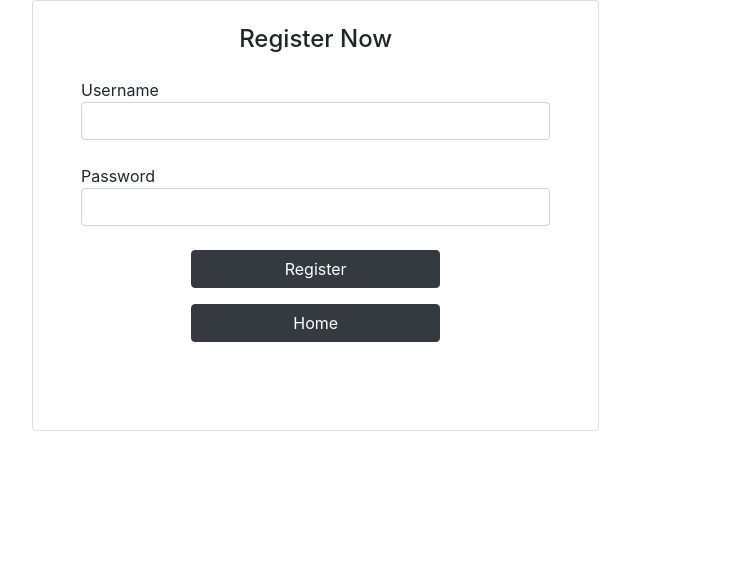
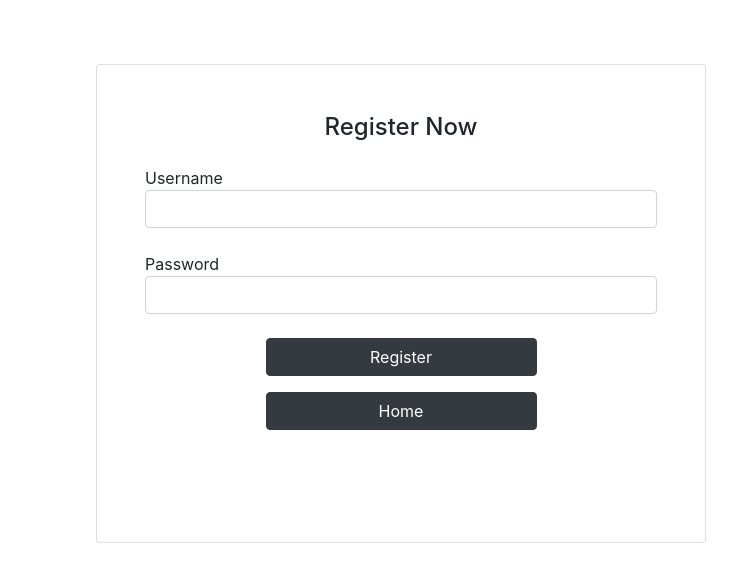
Before and after one commit to reidemeister94/BudgetingWebsite, a Vue app in the folder client/: page /register in a window 1280 px wide. Shown: the top 582 px of the page, without its empty margins (239-976 px from the left). Built offline with nearby package versions, Linux system fonts and the light colour scheme.

Commit message:
sidebar displayed correctly

```diff
--- a/client/src/App.vue
+++ b/client/src/App.vue
@@ -16,7 +16,7 @@
         class='sidebar'
       />
     </div>
-    <router-view v-bind:class="[this.$route.name == 'Home' ? 'my_component_home' : 'my_component']" />
+    <router-view v-bind:class="[this.showSideBar(this.$route.name) ? 'my_component' : 'my_component_home']" />
   </div>
 </template>
 
@@ -61,11 +61,12 @@ export default {
   components: { VueSidebarMenuAkahon },
   watch: {
     $route(to, from) {
-      this.toBeDisplayed = this.checkSideBarDisplay(to.name);
+      this.toBeDisplayed = this.showSideBar(to.name);
     },
   },
   methods: {
-    checkSideBarDisplay(nameCurrentPage) {
+    showSideBar(nameCurrentPage) {
+      console.log(nameCurrentPage);
       if (nameCurrentPage == 'Home' || nameCurrentPage == 'Register') {
         return false;
       } else {
@@ -75,7 +76,7 @@ export default {
   },
   created() {
     var nameCurrentPage = this.$route.name;
-    this.toBeDisplayed = this.checkSideBarDisplay(nameCurrentPage);
+    this.toBeDisplayed = this.showSideBar(nameCurrentPage);
   },
 };
 </script>
--- a/client/src/components/Home.vue
+++ b/client/src/components/Home.vue
@@ -4,7 +4,7 @@
       <div class="col-md-6">
         <div
           class="card px-5 py-5"
-          id="form1"
+          id="form_login"
         >
           <div
             class="form-data"
--- a/client/src/components/Register.vue
+++ b/client/src/components/Register.vue
@@ -1,10 +1,10 @@
 <template>
-  <div class="container">
-    <div class="row">
-      <div class="col-md-7">
+  <div>
+    <div class="row login-form">
+      <div class="col-md-6">
         <div
-          class="card px-5 py-4"
-          id="form1"
+          class="card px-5 py-5"
+          id="form_register"
         >
           <div class="form-data">
             <div class="text-center mb-4">
```
